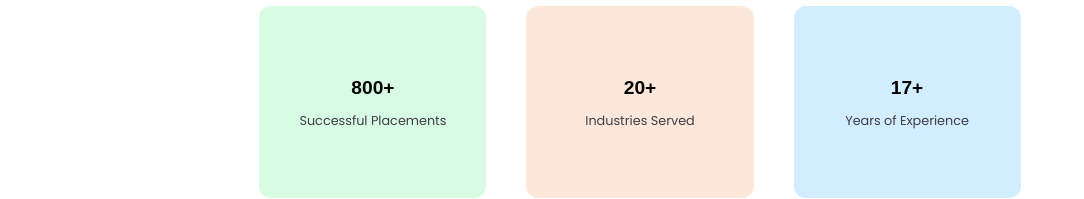
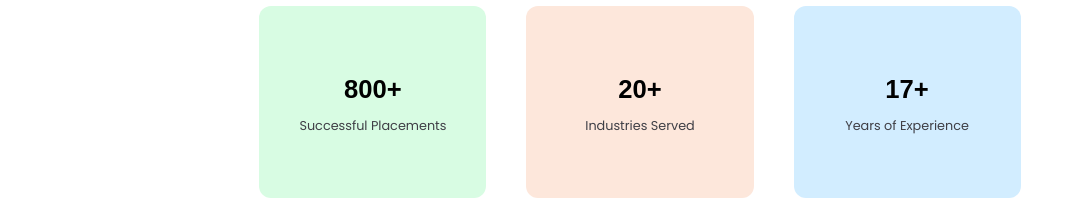
Before and after one commit to Jett78/nicemanpower, a React (Vite) app: page / in a window 1280 px wide. Shown: the part 562-761 px from the top of the page, without its empty margins (0-1084 px from the left). Built offline with nearby package versions, Linux system fonts and the light colour scheme; a web font is replaced by a local one.

Commit message:
top page padding

```diff
--- a/src/components/website/aboutpage/AboutMain.tsx
+++ b/src/components/website/aboutpage/AboutMain.tsx
@@ -11,7 +11,7 @@ type Props = {};
 
 export default function AboutMain({}: Props) {
   return (
-    <motion.div className="w-11/12 lg:w-9/12 pt-[6rem]  lg:pt-[7rem] pb-[2rem] mx-auto">
+    <motion.div className="w-11/12 lg:w-9/12 pt-[6rem]  lg:pt-[8rem] pb-[2rem] mx-auto">
       <motion.p
         initial={{ opacity: 0 }}
         animate={{ opacity: 1 }}
--- a/src/components/website/blogpage/BlogDetail.tsx
+++ b/src/components/website/blogpage/BlogDetail.tsx
@@ -7,7 +7,7 @@ type Props = {};
 export default function BlogDetail({}: Props) {
   return (
     <>
-      <div className="w-11/12 pt-[6rem]  lg:pt-[7rem] relative md:w-9/12 lg:w-7/12 mx-auto py-[5rem]">
+      <div className="w-11/12 pt-[6rem]  lg:pt-[8rem] relative md:w-9/12 lg:w-7/12 mx-auto py-[5rem]">
         <Link to="/blogs" className="w-full flex justify-start">
           <div className="text-zinc-700 z-40 hover:scale-105 duration-300 hover:text-zinc-800 flex  justify-center items-center">
             <div className="overflow-hidden title flex justify-center items-center">
--- a/src/components/website/blogpage/BlogMain.tsx
+++ b/src/components/website/blogpage/BlogMain.tsx
@@ -8,7 +8,7 @@ export default function BlogMain({}: Props) {
       initial={{ opacity: 0 }}
       animate={{ opacity: 1 }}
       transition={{ duration: 1 }}
-      className="pt-[6rem]  lg:pt-[7rem] pb-[4rem] w-11/12 lg:w-9/12 mx-auto"
+      className="pt-[6rem]  lg:pt-[8rem] pb-[4rem] w-11/12 lg:w-9/12 mx-auto"
     >
       {" "}
       <h1 className="text-[4vw] text-center font-semibold text-transparent bg-clip-text bg-gradient-to-br from-zinc-600 to-zinc-800  leading-none hero">
--- a/src/components/website/contactpage/Contact.tsx
+++ b/src/components/website/contactpage/Contact.tsx
@@ -7,7 +7,7 @@ export default function Contact({}: Props) {
       initial={{ opacity: 0 }}
       animate={{ opacity: 1 }}
       transition={{ duration: 1 }}
-      className="pt-[6rem]  lg:pt-[7rem] pb-[4rem] w-9/12 lg:w-9/12 mx-auto"
+      className="pt-[6rem]  lg:pt-[8rem] pb-[4rem] w-9/12 lg:w-9/12 mx-auto"
     >
       <h1 className="text-[4vw] lg:text-center font-semibold text-transparent bg-clip-text bg-gradient-to-br from-zinc-600 to-zinc-800  leading-none hero">
         Reach Out Us
--- a/src/components/website/homepage/HomeAbout.tsx
+++ b/src/components/website/homepage/HomeAbout.tsx
@@ -8,17 +8,17 @@ export default function HomeAbout({}: Props) {
       {/* experience  */}
       <div className="pb-[5rem] grid  grid-cols-3 gap-10">
         <div className="bg-[#D8FCE3] rounded-xl h-[15vw] p-10  flex flex-col gap-2 justify-center items-center">
-          <span className="font-semibold text-[1.5vw] hero">800+</span>
+          <span className="font-semibold text-[2vw] hero">800+</span>
           <span className="text-[1vw] text-zinc-700">
             Successful Placements
           </span>
         </div>
         <div className="bg-[#FDE7DB] rounded-xl h-[15vw] p-10 flex flex-col gap-2 justify-center items-center">
-          <span className="font-semibold text-[1.5vw] hero">20+</span>
+          <span className="font-semibold text-[2vw] hero">20+</span>
           <span className="text-[1vw] text-zinc-700">Industries Served</span>
         </div>
         <div className="bg-[#D2EDFF] rounded-xl h-[15vw] p-10 flex flex-col gap-2 justify-center items-center">
-          <span className="font-semibold text-[1.5vw] hero">17+</span>
+          <span className="font-semibold text-[2vw] hero">17+</span>
           <span className="text-[1vw] text-zinc-700">Years of Experience</span>
         </div>
       </div>
--- a/src/components/website/jobspage/JobDetail.tsx
+++ b/src/components/website/jobspage/JobDetail.tsx
@@ -19,7 +19,7 @@ export default function JobDetail({}: Props) {
       initial={{ opacity: 0 }}
       animate={{ opacity: 1 }}
       transition={{ duration: 1 }}
-      className="pt-[6rem]  lg:pt-[7rem]"
+      className="pt-[6rem]  lg:pt-[8rem]"
     >
       <div className="w-11/12 lg:w-7/12 mx-auto border-2 border-zinc-500 p-3 lg:p-16 rounded-xl">
         {/* top  */}
--- a/src/components/website/jobspage/JobsMain.tsx
+++ b/src/components/website/jobspage/JobsMain.tsx
@@ -20,7 +20,7 @@ export default function JobsMain({}: Props) {
       initial={{ opacity: 0 }}
       animate={{ opacity: 1 }}
       transition={{ duration: 1 }}
-      className="py-[2rem] pt-[6rem]  lg:pt-[7rem] w-full"
+      className="py-[2rem] pt-[6rem]  lg:pt-[8rem] w-full"
     >
       <h1 className="text-[4vw] lg:text-center font-semibold text-transparent bg-clip-text bg-gradient-to-br from-zinc-600 to-zinc-800  leading-none hero">
         Vacancies Announcement
--- a/src/components/website/servicespage/ServicesMain.tsx
+++ b/src/components/website/servicespage/ServicesMain.tsx
@@ -7,7 +7,7 @@ export default function ServicesMain({}: Props) {
       initial={{ opacity: 0 }}
       animate={{ opacity: 1 }}
       transition={{ duration: 1 }}
-      className="py-[2rem] w-11/12 lg:w-9/12 pt-[6rem]  lg:pt-[7rem] mx-auto"
+      className="py-[2rem] w-11/12 lg:w-9/12 pt-[6rem]  lg:pt-[8rem] mx-auto"
     >
       <div className="mb-[5rem]">
         <h1 className="text-[4vw] text-center font-semibold text-transparent bg-clip-text bg-gradient-to-br from-zinc-600 to-zinc-800  leading-none hero">
```
